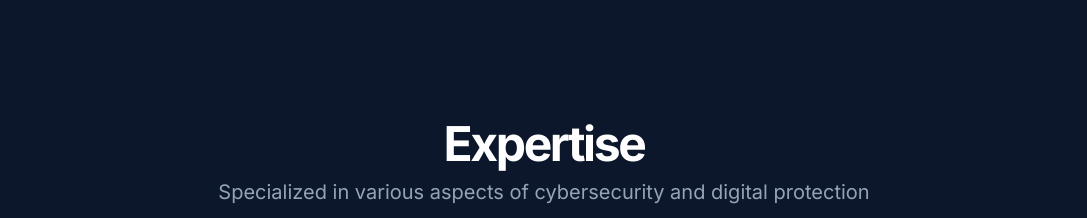
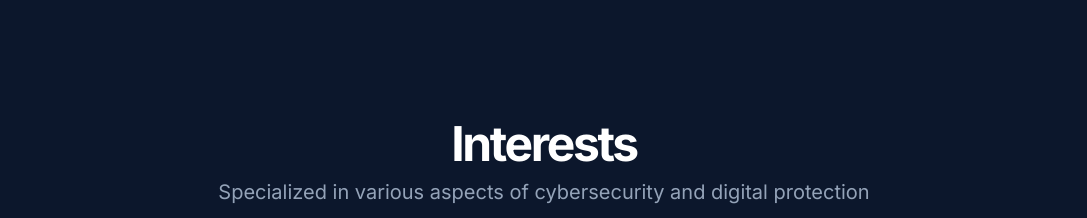
Before and after one commit to had4manS202/Portfolio, a Next.js app: page / in a window 1280 px wide. Shown: the part 840-1058 px from the top of the page, without its empty margins (96-1183 px from the left). Built offline with nearby package versions, Linux system fonts and the light colour scheme.

Commit message:
Portfolio

```diff
--- a/app/page.tsx
+++ b/app/page.tsx
@@ -53,7 +53,7 @@ export default function Home() {
           <div className="container px-4 md:px-6">
             <div className="flex flex-col items-center justify-center space-y-4 text-center">
               <div className="space-y-2">
-                <h2 className="text-3xl font-bold tracking-tighter sm:text-4xl md:text-5xl text-white">Expertise</h2>
+                <h2 className="text-3xl font-bold tracking-tighter sm:text-4xl md:text-5xl text-white">Interests</h2>
                 <p className="max-w-[900px] text-slate-400 md:text-xl/relaxed">
                   Specialized in various aspects of cybersecurity and digital protection
                 </p>
```
